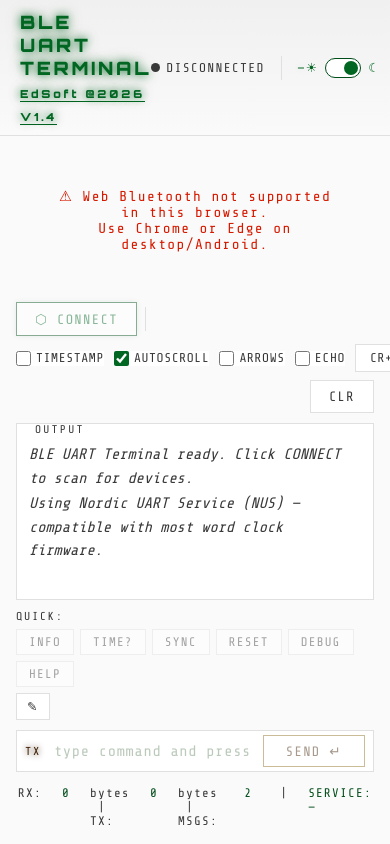
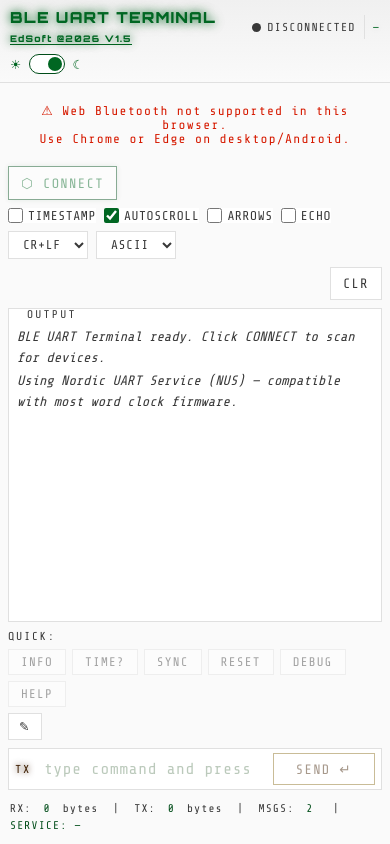
Before and after one commit to ednieuw/HTML-BLEserial, a plain HTML site: page BLE_UART_Terminal.html in a window 390 px wide. Drawn offline with nearby package versions, Linux system fonts and the light colour scheme.

Commit message:
V1.5
Fits phone screens (tested on Samsung): the page height no longer includes the browser address/navigation bars, so the command line and stats are no longer cut off.<br> Header, options and stats wrap on narrow screens, and the input text is 16 px so the browser does not zoom in on focus.

```diff
--- a/BLE_UART_Terminal.html
+++ b/BLE_UART_Terminal.html
@@ -2,7 +2,7 @@
 <html lang="en" class="light">
 <head>
 <meta charset="UTF-8">
-<meta name="viewport" content="width=device-width, initial-scale=1.0">
+<meta name="viewport" content="width=device-width, initial-scale=1.0, viewport-fit=cover">
 <title>BLE UART Terminal</title>
 <script>
 try {
@@ -89,6 +89,8 @@ try {
     color: var(--text);
     font-family: 'Share Tech Mono', monospace;
     height: 100vh;
+    height: 100dvh; /* mobile: excludes the browser address/navigation bars */
+    max-width: 100vw;
     display: flex;
     flex-direction: column;
     overflow: hidden;
@@ -553,6 +555,23 @@ try {
     font-size: 0.9rem;
     letter-spacing: 0.1em;
   }
+  /* Small screens (phones) */
+  @media (max-width: 640px) {
+    header { padding: 8px 10px; gap: 8px; flex-wrap: wrap; }
+    .logo { font-size: 0.95rem; letter-spacing: 0.08em; }
+    .status-bar { gap: 8px; font-size: 0.72rem; }
+    main { padding: 8px 8px calc(8px + env(safe-area-inset-bottom)); gap: 8px; }
+    .options { flex-wrap: wrap; gap: 8px; }
+    .controls .separator { display: none; }
+    #no-ble { padding: 12px; font-size: 0.8rem; }
+    button { padding: 8px 12px; }
+    .stats { flex-wrap: wrap; gap: 4px 12px; font-size: 0.7rem; }
+    #terminal { font-size: 0.85rem; padding: 16px 8px 8px; }
+    #tx-input { font-size: 16px; min-width: 0; } /* 16px prevents auto-zoom on focus */
+    .input-row { padding: 4px 6px; }
+    .preset-editor input, #preset-edit-label { min-width: 0; }
+    #preset-edit-label { width: 100%; }
+  }
 </style>
 </head>
 <body>
@@ -560,7 +579,7 @@ try {
 <header>
   <div class="logo">
     BLE UART TERMINAL
-    <br><a href="https://github.com/ednieuw/HTML-BLEserial" target="_blank" style="color: inherit; text-decoration: none; border-bottom: 1px solid currentColor; font-size: 60%;">EdSoft @2026 V1.4</a>
+    <br><a href="https://github.com/ednieuw/HTML-BLEserial" target="_blank" style="color: inherit; text-decoration: none; border-bottom: 1px solid currentColor; font-size: 60%;">EdSoft @2026 V1.5</a>
   </div>
   <div class="status-bar">
     <div class="status-indicator">
```
Also changed, not shown: 1 other file.
